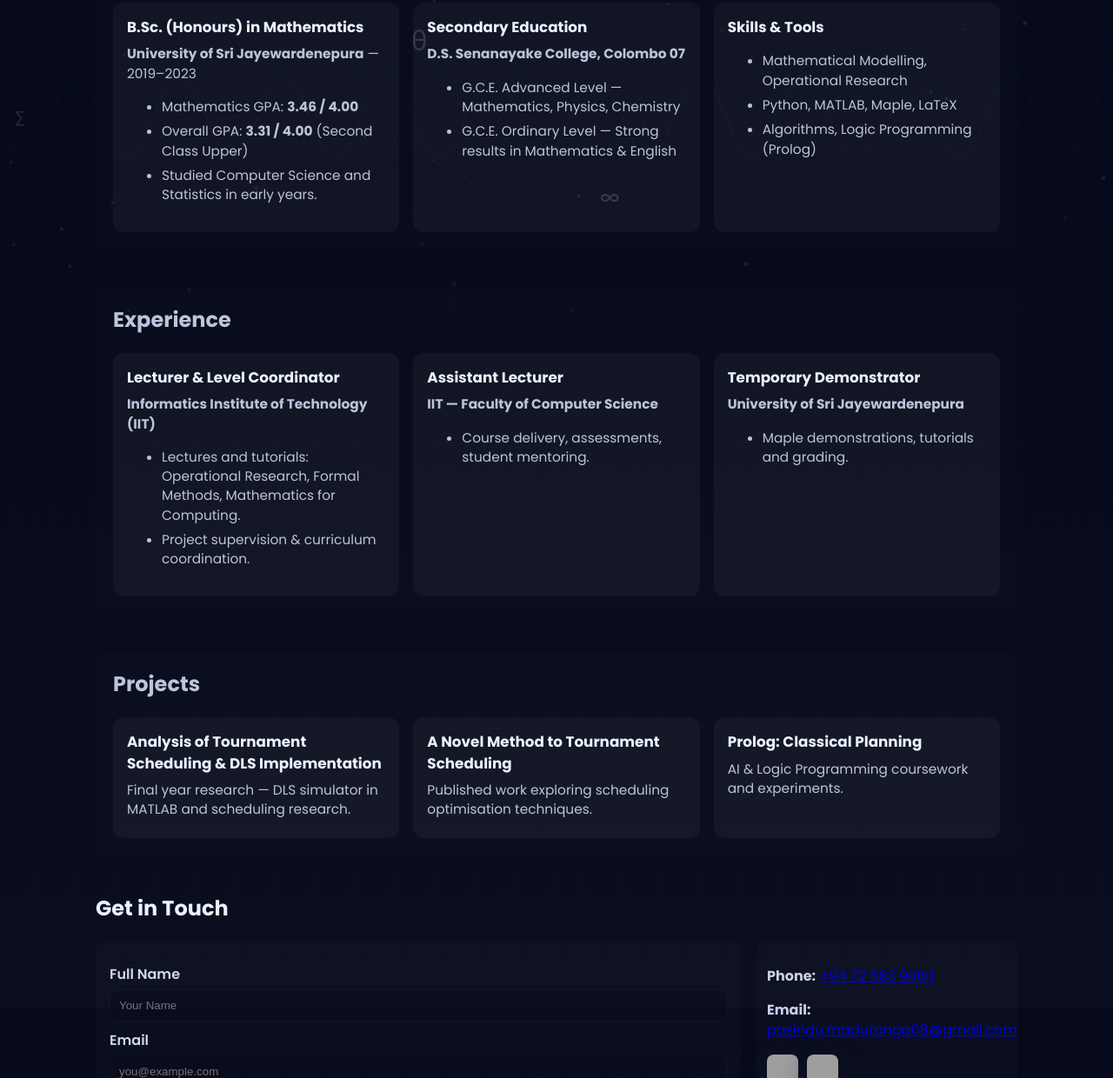
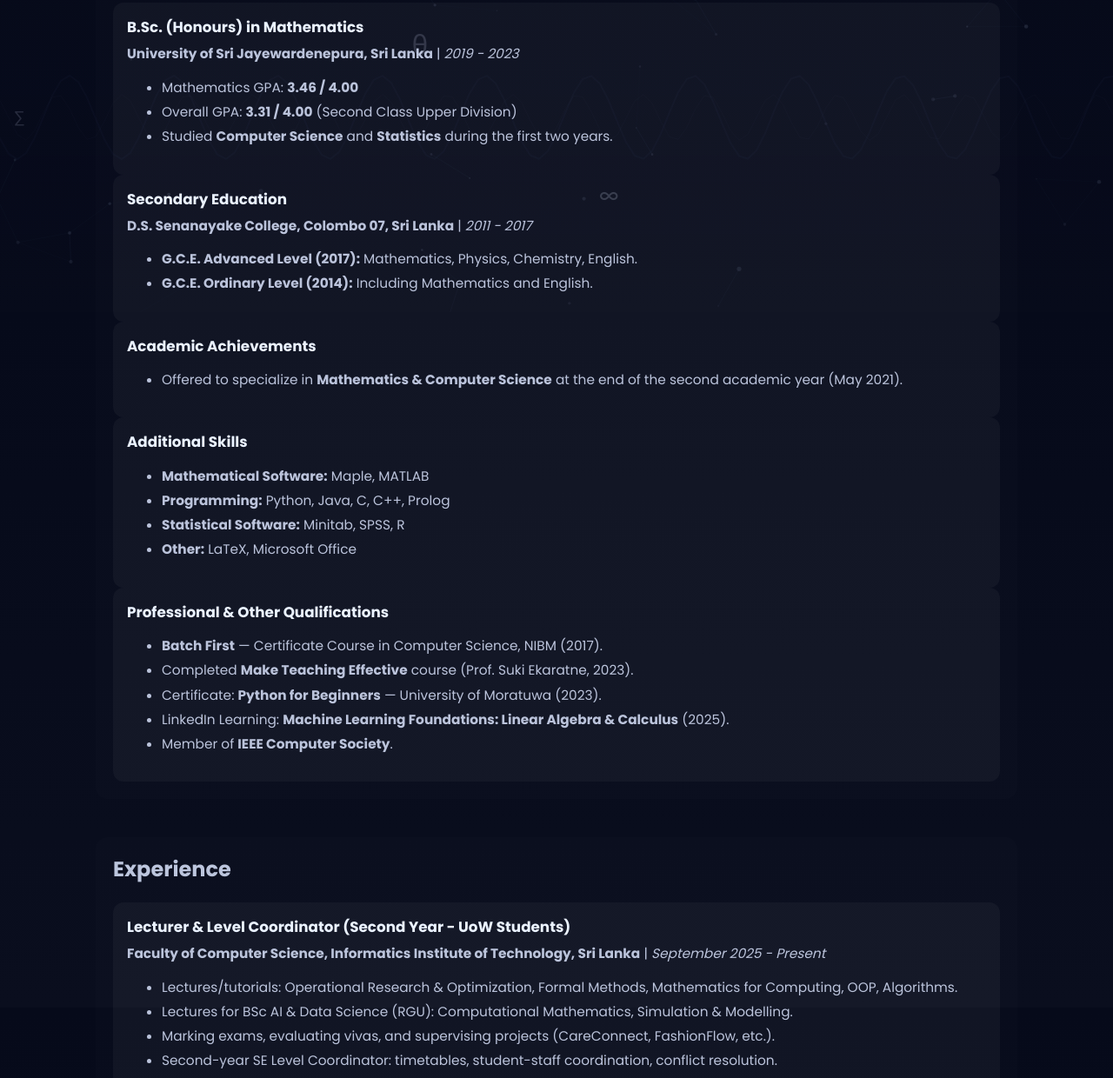
Before and after one commit to pasindumadu/-Pasindu-Madhuranga-Portfolio, a plain HTML site: page index.html in a window 1280 px wide. Shown: the part 441-1681 px from the top of the page at 87% size. Drawn offline with Linux system fonts and the light colour scheme; grey boxes are pictures that could not be loaded.

Commit message:
Update index.html
Signed-off-by: pasindumadu <70106803+pasindumadu@users.noreply.github.com>

```diff
--- a/index.html
+++ b/index.html
@@ -5,13 +5,13 @@
   <meta name="viewport" content="width=device-width,initial-scale=1" />
   <title>Pasindu Hewawasam | Portfolio</title>
 
-  <!-- fonts -->
+  <!-- Google font -->
   <link href="https://fonts.googleapis.com/css2?family=Poppins:wght@300;400;600;700&display=swap" rel="stylesheet">
 
   <link rel="stylesheet" href="styles.css" />
 </head>
 <body>
-  <!-- math-themed animated background (place at top of <body>) -->
+  <!-- math-themed animated background (behind content) -->
   <canvas id="math-bg" aria-hidden="true"></canvas>
 
   <div id="progress-bar" aria-hidden="true"></div>
@@ -29,8 +29,8 @@
     </div>
   </nav>
 
-  <!-- HOME / HERO -->
   <main>
+    <!-- HOME -->
     <section id="home" class="hero" data-nav="home" tabindex="-1">
       <div class="hero-inner">
         <div class="hero-left">
@@ -39,7 +39,7 @@
         <div class="hero-right">
           <h1>Hello, I'm <span class="highlight">Pasindu Hewawasam</span></h1>
           <p class="sub">I'm a <span class="typing" aria-live="polite"></span></p>
-          <p class="muted">Lecturer · Researcher · Mathematics & Computer Science</p>
+          <p class="muted">Lecturer · Researcher · Mathematics & Computer Science Enthusiast</p>
           <div class="hero-cta">
             <a href="HPPM_Hewawasam.pdf" download="HPPM_Hewawasam.pdf" class="btn" aria-label="Download CV">📄 Download CV</a>
             <a href="#contact" class="btn ghost">Contact Me</a>
@@ -48,95 +48,150 @@
       </div>
     </section>
 
-    <!-- EDUCATION -->
+    <!-- EDUCATION (merged from education.html) -->
     <section id="education" class="content" data-nav="education" tabindex="-1">
       <h1>Education</h1>
-      <div class="grid">
-        <article class="card">
+
+      <div class="card">
         <h2>B.Sc. (Honours) in Mathematics</h2>
-          <p><strong>University of Sri Jayewardenepura</strong> — 2019–2023</p>
+        <p><strong>University of Sri Jayewardenepura, Sri Lanka</strong> | <em>2019 - 2023</em></p>
         <ul>
           <li>Mathematics GPA: <strong>3.46 / 4.00</strong></li>
-            <li>Overall GPA: <strong>3.31 / 4.00</strong> (Second Class Upper)</li>
-            <li>Studied Computer Science and Statistics in early years.</li>
+          <li>Overall GPA: <strong>3.31 / 4.00</strong> (Second Class Upper Division)</li>
+          <li>Studied <strong>Computer Science</strong> and <strong>Statistics</strong> during the first two years.</li>
         </ul>
-        </article>
+      </div>
 
-        <article class="card">
+      <div class="card">
         <h2>Secondary Education</h2>
-          <p><strong>D.S. Senanayake College, Colombo 07</strong></p>
+        <p><strong>D.S. Senanayake College, Colombo 07, Sri Lanka</strong> | <em>2011 - 2017</em></p>
         <ul>
-            <li>G.C.E. Advanced Level — Mathematics, Physics, Chemistry</li>
-            <li>G.C.E. Ordinary Level — Strong results in Mathematics & English</li>
+          <li><strong>G.C.E. Advanced Level (2017):</strong> Mathematics, Physics, Chemistry, English.</li>
+          <li><strong>G.C.E. Ordinary Level (2014):</strong> Including Mathematics and English.</li>
         </ul>
-        </article>
+      </div>
 
-        <article class="card">
-          <h2>Skills & Tools</h2>
+      <div class="card">
+        <h2>Academic Achievements</h2>
         <ul>
-            <li>Mathematical Modelling, Operational Research</li>
-            <li>Python, MATLAB, Maple, LaTeX</li>
-            <li>Algorithms, Logic Programming (Prolog)</li>
+          <li>Offered to specialize in <strong>Mathematics & Computer Science</strong> at the end of the second academic year (May 2021).</li>
         </ul>
-        </article>
+      </div>
+
+      <div class="card">
+        <h2>Additional Skills</h2>
+        <ul>
+          <li><strong>Mathematical Software:</strong> Maple, MATLAB</li>
+          <li><strong>Programming:</strong> Python, Java, C, C++, Prolog</li>
+          <li><strong>Statistical Software:</strong> Minitab, SPSS, R</li>
+          <li><strong>Other:</strong> LaTeX, Microsoft Office</li>
+        </ul>
+      </div>
+
+      <div class="card">
+        <h2>Professional & Other Qualifications</h2>
+        <ul>
+          <li><strong>Batch First</strong> — Certificate Course in Computer Science, NIBM (2017).</li>
+          <li>Completed <strong>Make Teaching Effective</strong> course (Prof. Suki Ekaratne, 2023).</li>
+          <li>Certificate: <strong>Python for Beginners</strong> — University of Moratuwa (2023).</li>
+          <li>LinkedIn Learning: <strong>Machine Learning Foundations: Linear Algebra & Calculus</strong> (2025).</li>
+          <li>Member of <strong>IEEE Computer Society</strong>.</li>
+        </ul>
       </div>
     </section>
 
-    <!-- EXPERIENCE -->
+    <!-- EXPERIENCE (merged from experience.html) -->
     <section id="experience" class="content" data-nav="experience" tabindex="-1">
       <h1>Experience</h1>
-      <div class="grid">
-        <article class="card">
-          <h2>Lecturer & Level Coordinator</h2>
-          <p><strong>Informatics Institute of Technology (IIT)</strong></p>
+
+      <div class="card">
+        <h2>Lecturer & Level Coordinator (Second Year - UoW Students)</h2>
+        <p><strong>Faculty of Computer Science, Informatics Institute of Technology, Sri Lanka</strong> | <em>September 2025 - Present</em></p>
         <ul>
-            <li>Lectures and tutorials: Operational Research, Formal Methods, Mathematics for Computing.</li>
-            <li>Project supervision & curriculum coordination.</li>
+          <li>Lectures/tutorials: Operational Research & Optimization, Formal Methods, Mathematics for Computing, OOP, Algorithms.</li>
+          <li>Lectures for BSc AI & Data Science (RGU): Computational Mathematics, Simulation & Modelling.</li>
+          <li>Marking exams, evaluating vivas, and supervising projects (CareConnect, FashionFlow, etc.).</li>
+          <li>Second-year SE Level Coordinator: timetables, student-staff coordination, conflict resolution.</li>
         </ul>
-        </article>
+      </div>
 
-        <article class="card">
+      <div class="card">
         <h2>Assistant Lecturer</h2>
-          <p><strong>IIT — Faculty of Computer Science</strong></p>
+        <p><strong>Faculty of Computer Science, Informatics Institute of Technology</strong> | <em>September 2023 - September 2025</em></p>
         <ul>
-            <li>Course delivery, assessments, student mentoring.</li>
+          <li>Course delivery, tutoring, assessments, and student mentoring.</li>
         </ul>
-        </article>
+      </div>
 
-        <article class="card">
-          <h2>Temporary Demonstrator</h2>
-          <p><strong>University of Sri Jayewardenepura</strong></p>
+      <div class="card">
+        <h2>Temporary Demonstrator — Dept. of Mathematics</h2>
+        <p><strong>University of Sri Jayewardenepura</strong> | <em>July 2023 - August 2023</em></p>
         <ul>
-            <li>Maple demonstrations, tutorials and grading.</li>
+          <li>Taught Mathematical Software I & II (Maple), delivered tutorials on Logic, Linear Algebra, Calculus, Real Analysis.</li>
+          <li>Grading assignments/midterms and invigilation.</li>
         </ul>
-        </article>
+      </div>
+
+      <div class="card">
+        <h2>Private Tutor in Mathematics</h2>
+        <p><strong>Independent</strong> | <em>2018 - Present</em></p>
+        <ul>
+          <li>Personalized O/L and A/L tuition for local and international students.</li>
+        </ul>
       </div>
     </section>
 
-    <!-- PROJECTS -->
+    <!-- PROJECTS (merged from projects.html) -->
     <section id="projects" class="content" data-nav="projects" tabindex="-1">
       <h1>Projects</h1>
-      <div class="grid">
-        <article class="card">
-          <h3>Analysis of Tournament Scheduling & DLS Implementation</h3>
-          <p>Final year research — DLS simulator in MATLAB and scheduling research.</p>
-        </article>
 
-        <article class="card">
+      <div class="subsection">
+        <h2>Academic Projects</h2>
+        <div class="card">
+          <h3>Final Year Research: Analysis of Tournament Scheduling & DLS Implementation</h3>
+          <p><em>Comprehensive Research Project (2023)</em></p>
+          <p>In-depth analysis of scheduling methods and a MATLAB-based Duckworth–Lewis simulator.</p>
+        </div>
+
+        <div class="card">
           <h3>A Novel Method to Tournament Scheduling</h3>
-          <p>Published work exploring scheduling optimisation techniques.</p>
-        </article>
+          <p><em>Published (2024)</em></p>
+        </div>
 
-        <article class="card">
-          <h3>Prolog: Classical Planning</h3>
-          <p>AI & Logic Programming coursework and experiments.</p>
-        </article>
+        <div class="card">
+          <h3>Prolog Project: Classical Planning</h3>
+          <p><em>Logic Programming & AI (2023)</em></p>
+        </div>
+
+        <div class="card">
+          <h3>Statistics Project: Satisfaction of Sanitary Facilities</h3>
+          <p><em>Applied Statistics (2019)</em></p>
+        </div>
+
+        <div class="card">
+          <h3>Implementation of Banking System — C</h3>
+          <p><em>Procedural Programming (2019)</em></p>
+        </div>
+      </div>
+
+      <div class="subsection">
+        <h2>Other Projects</h2>
+        <div class="card">
+          <h3>Interactive Linear Regression App</h3>
+          <p><em>Published on Streamlit (2025)</em></p>
+        </div>
+
+        <div class="card">
+          <h3>Bridge Optimization Simulator</h3>
+          <p><em>Published on Streamlit (2025)</em></p>
+        </div>
       </div>
     </section>
 
-    <!-- CONTACT -->
+    <!-- CONTACT (merged from contact.html) -->
     <section id="contact" class="container" data-nav="contact" tabindex="-1">
       <h1>Get in Touch</h1>
+
       <div class="contact-grid">
         <form action="mailto:pasindu.maduranga08@gmail.com" method="POST" enctype="text/plain" class="contact-form" aria-label="Contact form">
           <label for="name">Full Name</label>
```
Lines whose indentation alone changed are shown as unchanged.
